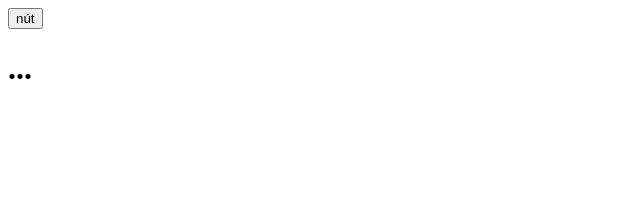
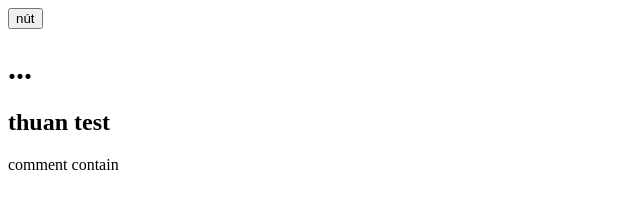
Before and after one commit to Phu204/test, a plain HTML site: page index.html in a window 1280 px wide. Shown: the whole page, without its empty margins (0-640 px from the left). Drawn offline with Linux system fonts and the light colour scheme.

Commit message:
thuan test commit, this is thuan test commit, i will try to write more things to test what happen in real commit. a;sodjfansv adjf;aoidsf a;dsdfoaisdfj dfad a;osdjf v;aosjdf;jasddf as dfajsdf abaghaoifjviahbz;nb z;v vjv;aoef;sndvav

```diff
--- a/index.html
+++ b/index.html
@@ -7,5 +7,7 @@
 <body>
     <button class="bnt"> nút</button>
     <h1>...</h1>
+    <h2> thuan test</h2>
+    <p>comment contain</p>
 </body>
 </html>
```
